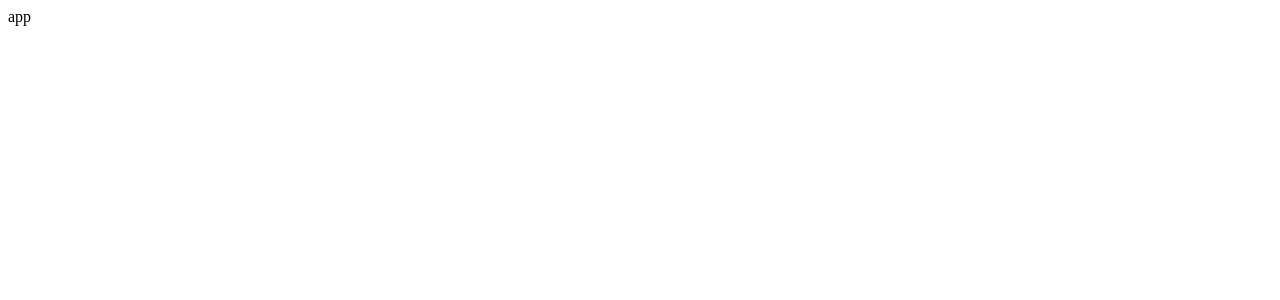
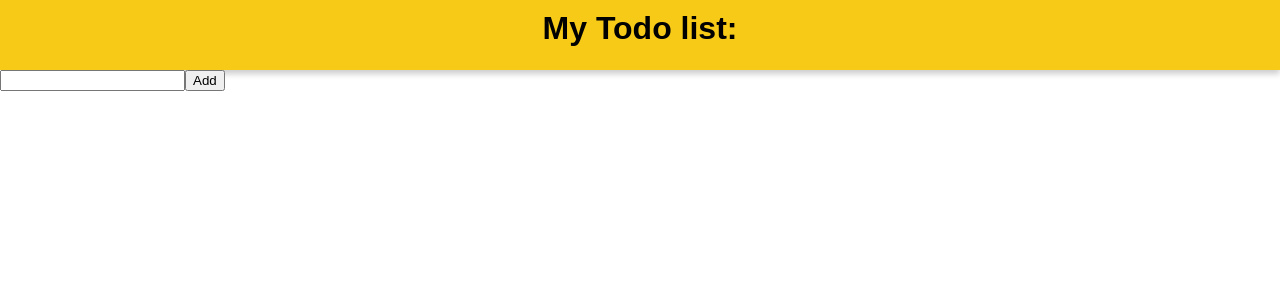
Before and after one commit to igorberaldomo/todoapp, a React (Vite) app: page / in a window 1280 px wide. Shown: the top 300 px of the page. Built offline with nearby package versions, Linux system fonts and the light colour scheme.

Commit message:
Header + ToDo

```diff
--- /dev/null
+++ b/src/App.css
@@ -0,0 +1,4 @@
+body{
+    margin: 0;
+    font-family: sans-serif;
+}
--- a/src/App.jsx
+++ b/src/App.jsx
@@ -1,13 +1,13 @@
-import { useState } from 'react'
-
-
-
+import Todo from "./components/Todo"
+import Header from "./components/Header"
+import "./App.css"
 function App() {
 
 
   return (
     <div className="App">
-      app
+      <Header/>
+      <Todo/>
     </div>
   )
 }
--- /dev/null
+++ b/src/components/Header.jsx
@@ -0,0 +1,8 @@
+import styles from "../css/Header.module.css"
+export default function header(){
+    return(
+        <div className={styles.header}>
+            My Todo list:
+        </div>
+    )
+}
--- /dev/null
+++ b/src/components/Todo.jsx
@@ -0,0 +1,22 @@
+import { useState } from "react"
+import TodoItem from "./TodoItem";
+
+export default function Todo() {
+    const [todo, setTodo] = useState("");
+    const [todos, setTodos] = useState([]);
+    function handleSubmit(e) {
+        e.preventDefault();
+        setTodos([...todos, todo]);
+        setTodo("")
+    }
+    return (
+        <div>
+            <form onSubmit={handleSubmit}>
+                <input onChange={(e) => setTodo(e.target.value)} type="text" value={todo} />
+                <button type="submit">Add</button>
+            </form>
+            {todos.map((item) => (
+                <TodoItem key={item} item={item} />
+            ))}
+        </div>)
+}
--- /dev/null
+++ b/src/components/TodoItem.jsx
@@ -0,0 +1,5 @@
+export default function TodoItem({item}){
+    return(
+        <h3>{item}</h3>
+    )
+}
--- /dev/null
+++ b/src/css/Header.module.css
@@ -0,0 +1,9 @@
+.header{
+    background-color: #f7ca18;
+    text-align: center;
+    font-weight: bold;
+    font-size: 2em;
+    height: 50px;
+    padding: 10px;
+    box-shadow: 0 4px 6px rgba(0,0,0,0.2);
+}
```
Also changed, not shown: 1 other file (tests, documents, lock files or other folders).
